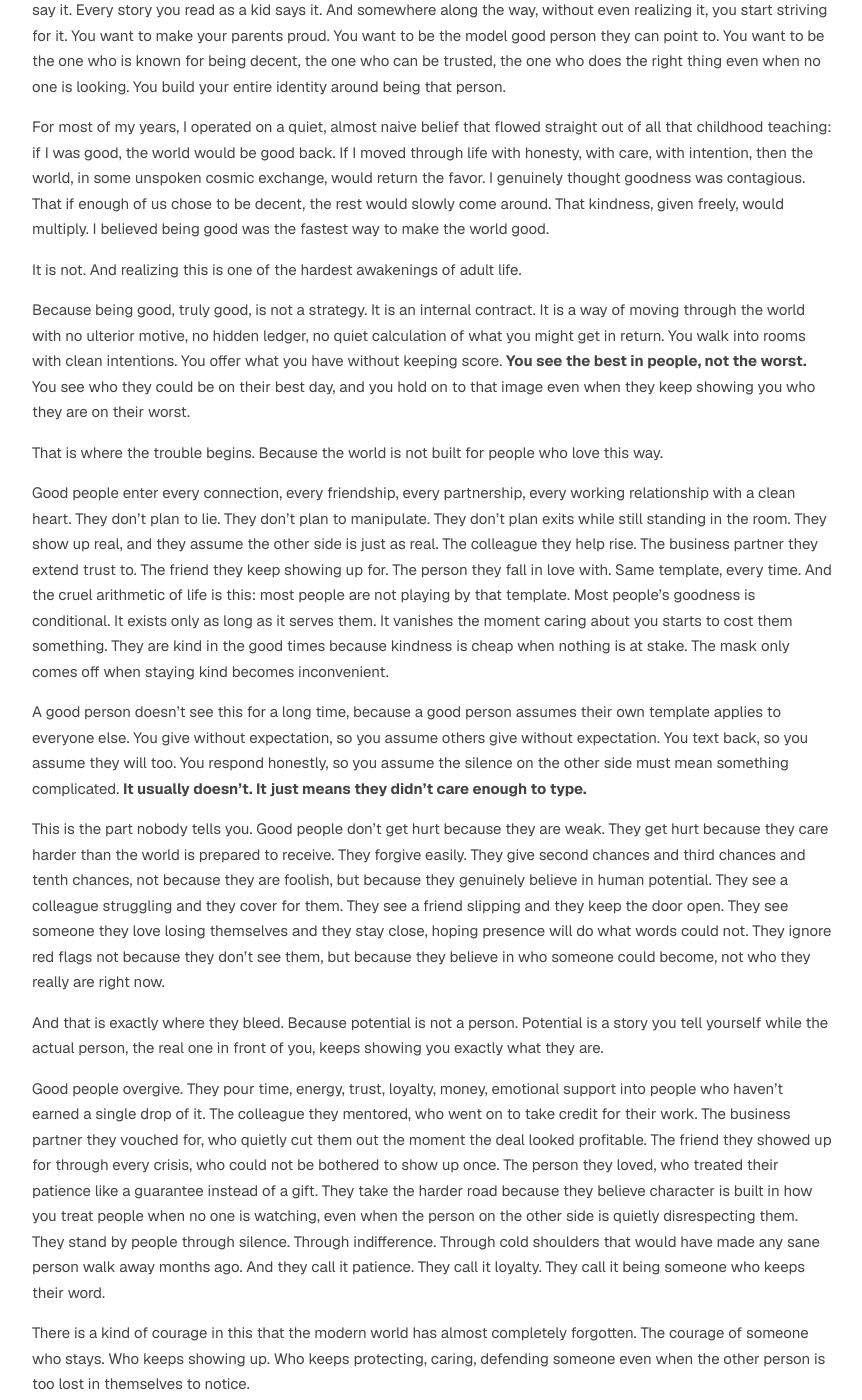
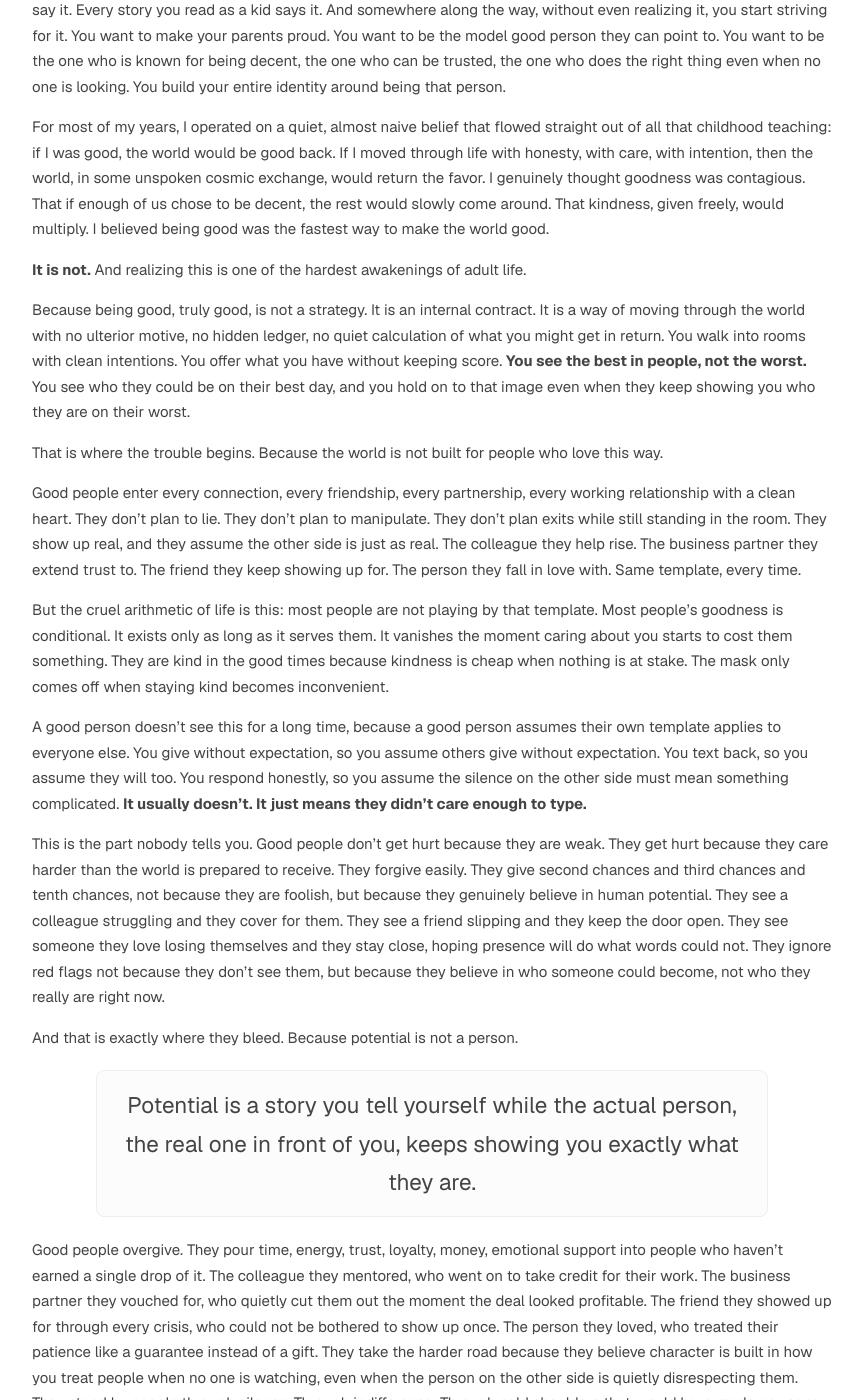
Before and after one commit to trmanish/trmanish.github.io, a Jekyll site: the page built from _posts/2026-04-27-goodness-will-kill-you.md, in a window 1280 px wide and 1400 px high, scrolled down 421 px. Shown: the whole window, without its empty margins (208-1070 px from the left). Built offline with Jekyll 4.4.1, drawn with Linux system fonts in a browser that asks for light colours; some of the changed text lies outside the part shown.

Commit message:
Polish formatting in Goodness post

```diff
--- a/_posts/2026-04-27-goodness-will-kill-you.md
+++ b/_posts/2026-04-27-goodness-will-kill-you.md
@@ -17,19 +17,25 @@ From the time you are a child, you are told the same thing, in different words,
 
 For most of my years, I operated on a quiet, almost naive belief that flowed straight out of all that childhood teaching: if I was good, the world would be good back. If I moved through life with honesty, with care, with intention, then the world, in some unspoken cosmic exchange, would return the favor. I genuinely thought goodness was contagious. That if enough of us chose to be decent, the rest would slowly come around. That kindness, given freely, would multiply. I believed being good was the fastest way to make the world good.
 
-It is not. And realizing this is one of the hardest awakenings of adult life.
+**It is not.** And realizing this is one of the hardest awakenings of adult life.
 
 Because being good, truly good, is not a strategy. It is an internal contract. It is a way of moving through the world with no ulterior motive, no hidden ledger, no quiet calculation of what you might get in return. You walk into rooms with clean intentions. You offer what you have without keeping score. **You see the best in people, not the worst.** You see who they could be on their best day, and you hold on to that image even when they keep showing you who they are on their worst.
 
 That is where the trouble begins. Because the world is not built for people who love this way.
 
-Good people enter every connection, every friendship, every partnership, every working relationship with a clean heart. They don't plan to lie. They don't plan to manipulate. They don't plan exits while still standing in the room. They show up real, and they assume the other side is just as real. The colleague they help rise. The business partner they extend trust to. The friend they keep showing up for. The person they fall in love with. Same template, every time. And the cruel arithmetic of life is this: most people are not playing by that template. Most people's goodness is conditional. It exists only as long as it serves them. It vanishes the moment caring about you starts to cost them something. They are kind in the good times because kindness is cheap when nothing is at stake. The mask only comes off when staying kind becomes inconvenient.
+Good people enter every connection, every friendship, every partnership, every working relationship with a clean heart. They don't plan to lie. They don't plan to manipulate. They don't plan exits while still standing in the room. They show up real, and they assume the other side is just as real. The colleague they help rise. The business partner they extend trust to. The friend they keep showing up for. The person they fall in love with. Same template, every time.
+
+But the cruel arithmetic of life is this: most people are not playing by that template. Most people's goodness is conditional. It exists only as long as it serves them. It vanishes the moment caring about you starts to cost them something. They are kind in the good times because kindness is cheap when nothing is at stake. The mask only comes off when staying kind becomes inconvenient.
 
 A good person doesn't see this for a long time, because a good person assumes their own template applies to everyone else. You give without expectation, so you assume others give without expectation. You text back, so you assume they will too. You respond honestly, so you assume the silence on the other side must mean something complicated. **It usually doesn't. It just means they didn't care enough to type.**
 
 This is the part nobody tells you. Good people don't get hurt because they are weak. They get hurt because they care harder than the world is prepared to receive. They forgive easily. They give second chances and third chances and tenth chances, not because they are foolish, but because they genuinely believe in human potential. They see a colleague struggling and they cover for them. They see a friend slipping and they keep the door open. They see someone they love losing themselves and they stay close, hoping presence will do what words could not. They ignore red flags not because they don't see them, but because they believe in who someone could become, not who they really are right now.
 
-And that is exactly where they bleed. Because potential is not a person. Potential is a story you tell yourself while the actual person, the real one in front of you, keeps showing you exactly what they are.
+And that is exactly where they bleed. Because potential is not a person.
+
+<div style="text-align: center; font-size: 1.5em; padding: 15px; border-radius: 8px; background-color: #fcfcfc; border: 1px solid #eee; width: 80%; margin: 20px auto;">
+    Potential is a story you tell yourself while the actual person, the real one in front of you, keeps showing you exactly what they are.
+</div>
 
 Good people overgive. They pour time, energy, trust, loyalty, money, emotional support into people who haven't earned a single drop of it. The colleague they mentored, who went on to take credit for their work. The business partner they vouched for, who quietly cut them out the moment the deal looked profitable. The friend they showed up for through every crisis, who could not be bothered to show up once. The person they loved, who treated their patience like a guarantee instead of a gift. They take the harder road because they believe character is built in how you treat people when no one is watching, even when the person on the other side is quietly disrespecting them. They stand by people through silence. Through indifference. Through cold shoulders that would have made any sane person walk away months ago. And they call it patience. They call it loyalty. They call it being someone who keeps their word.
 
@@ -61,6 +67,6 @@ So when your intentions are clean, you do not actually lose people. They lose yo
 
 So do not sit there wondering what is wrong with you. Do not replay every conversation looking for the moment you could have been better. Do not rewrite your intentions to fit their version of the story. If you acted with sincerity, with loyalty, with clarity, with heart, then the ending was never your failure. It was their consequence.
 
-The hardest, most important lesson goodness will ever teach you is this: do not be good to the world before you have learnt to be good to yourself. Your peace is not the price of admission for someone else's comfort. Your loyalty is not a discount card for people who never paid full attention. Your kindness is not a public utility you owe anyone access to. Be good to yourself first, and then let your goodness flow outward from a place that is full, not from a place that is bleeding.
+The hardest, most important lesson goodness will ever teach you is this: *do not be good to the world before you have learnt to be good to yourself.* Your peace is not the price of admission for someone else's comfort. Your loyalty is not a discount card for people who never paid full attention. Your kindness is not a public utility you owe anyone access to. Be good to yourself first, and then let your goodness flow outward from a place that is full, not from a place that is bleeding.
 
 *Goodness will kill you, but only the version of you that believed the world was fair. What rises on the other side is someone quieter, sharper, kinder still, but with eyes wide open. Someone who chooses people who match their honesty instead of exploit it. And that is not the death of your goodness. That is its arrival.*
```
